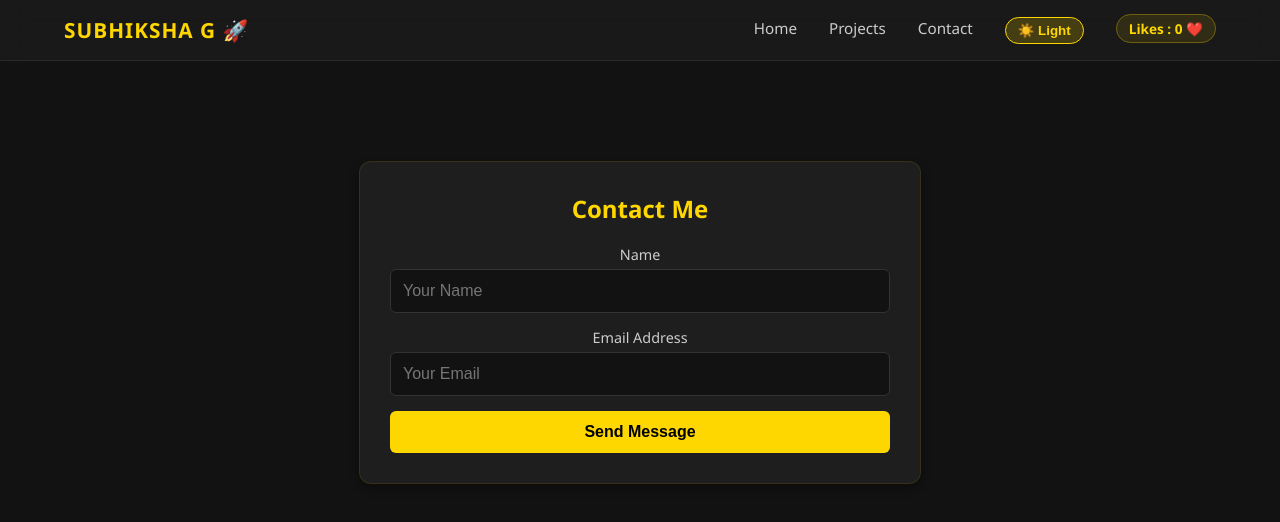
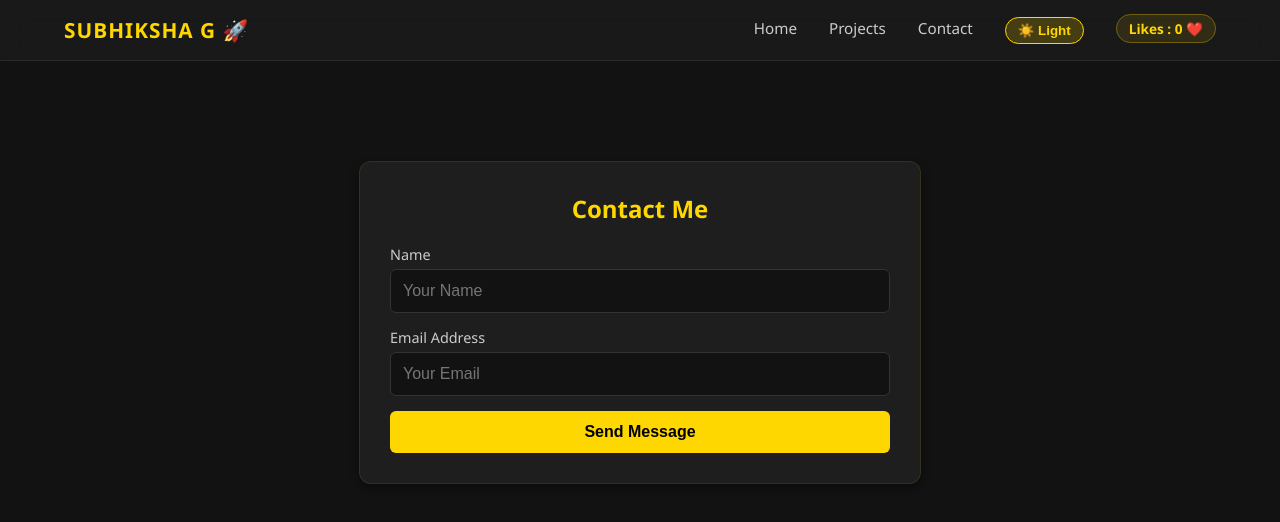
Before and after one commit to Subhiksha-G/Subhiksha-React-Portfolio, a React (Vite) app: page /contact in a window 1280 px wide. Shown: the top 522 px of the page. Built offline with nearby package versions, Linux system fonts and the light colour scheme.

Commit message:
Removed textAlign: 'center' CSS property in ContactPage.jsx file

```diff
--- a/src/pages/ContactPage.jsx
+++ b/src/pages/ContactPage.jsx
@@ -2,7 +2,7 @@ import ContactForm from "../components/ContactForm/ContactForm";
 
 function ContactPage() {
     return(
-        <div style={{padding: '20px', marginTop: '40px', textAlign: "center"}}>
+        <div style={{padding: '20px', marginTop: '40px'}}>
             <ContactForm />
         </div>
     );
```
